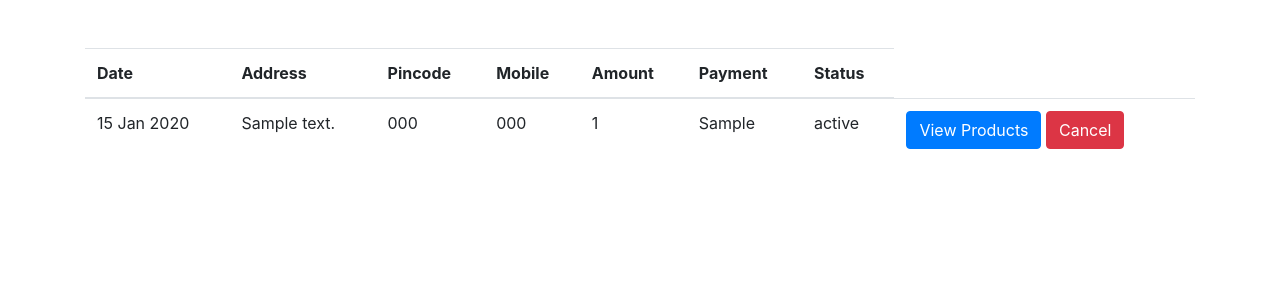
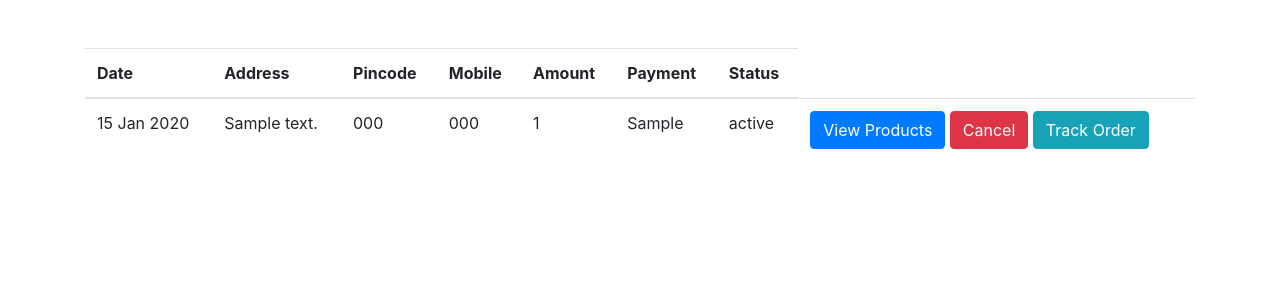
Before and after one commit to Ashwinv007/E-commerce-Website, a Node server app: template views/user/orders.hbs in a window 1280 px wide. Shown: the part 80-380 px from the top of the page. Run offline with Node 20, Linux system fonts and the light colour scheme; the template is opened without the code that fills it: most values are stand-ins (such as "Sample title", 1, 10 or a date in 2020); some libraries are stand-ins or nearby versions.

Commit message:
Track Delivery Started-Done button for it

```diff
--- a/views/user/orders.hbs
+++ b/views/user/orders.hbs
@@ -46,6 +46,8 @@
               <a href="/reorder-products/{{this._id}}" class ="btn btn-success">Reorder</a>
 
 {{/if}}
+  <a href="/track-order-delivery/{{this._id}}" class ="btn btn-info">Track Order</a>
+
     </tr>
     {{/each}}
 
```
